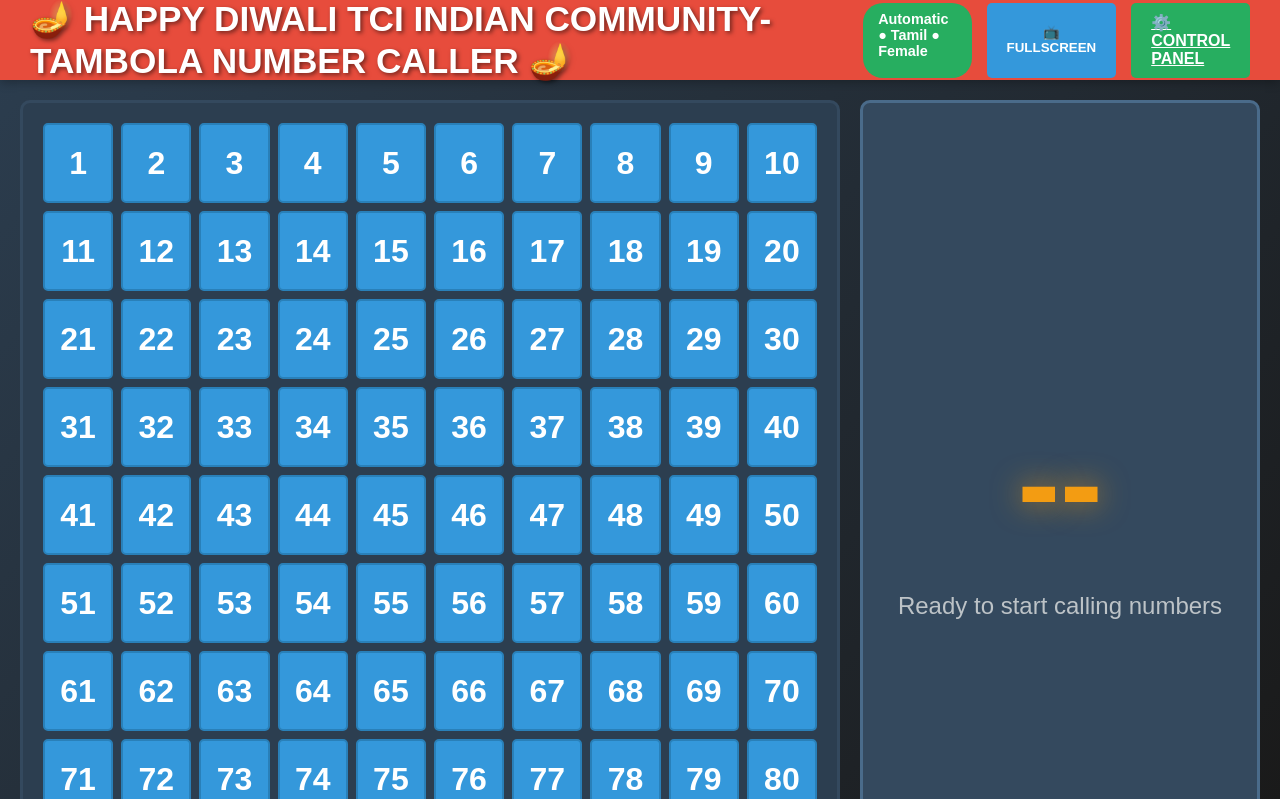
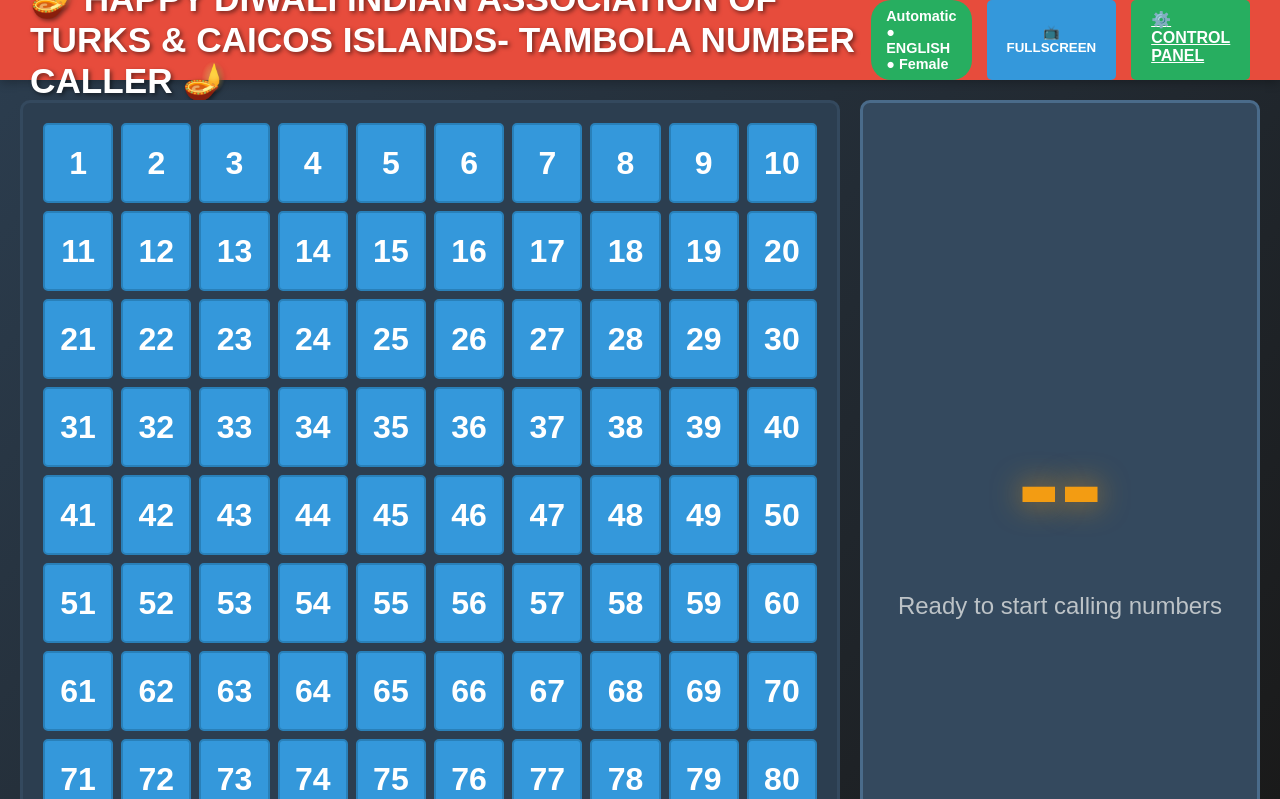
Before and after one commit to ayanlove81-creator/Tambola, a Flask app: page /fullscreen-caller in a window 1280 px wide. Shown: the top 799 px of the page. Run offline with Flask 3, Linux system fonts and the light colour scheme; data that the repository does not hold is empty.

Commit message:
Update header text and language in fullscreen caller

```diff
--- a/templates/fullscreen_caller.html
+++ b/templates/fullscreen_caller.html
@@ -246,10 +246,10 @@
     <div class="container">
         <!-- Header -->
         <div class="header">
-            <h1> 🪔 HAPPY DIWALI TCI INDIAN COMMUNITY- TAMBOLA NUMBER CALLER 🪔 </h1>
+            <h1> 🪔 HAPPY DIWALI INDIAN ASSOCIATION OF TURKS & CAICOS ISLANDS- TAMBOLA NUMBER CALLER 🪔 </h1>
             <div class="header-controls">
                 <div class="auto-call-info" id="auto-call-info">
-                    Automatic ● Tamil ● Female
+                    Automatic ● ENGLISH ● Female
                 </div>
                 <button class="btn btn-fullscreen" onclick="toggleFullscreen()">
                     📺 FULLSCREEN
```
